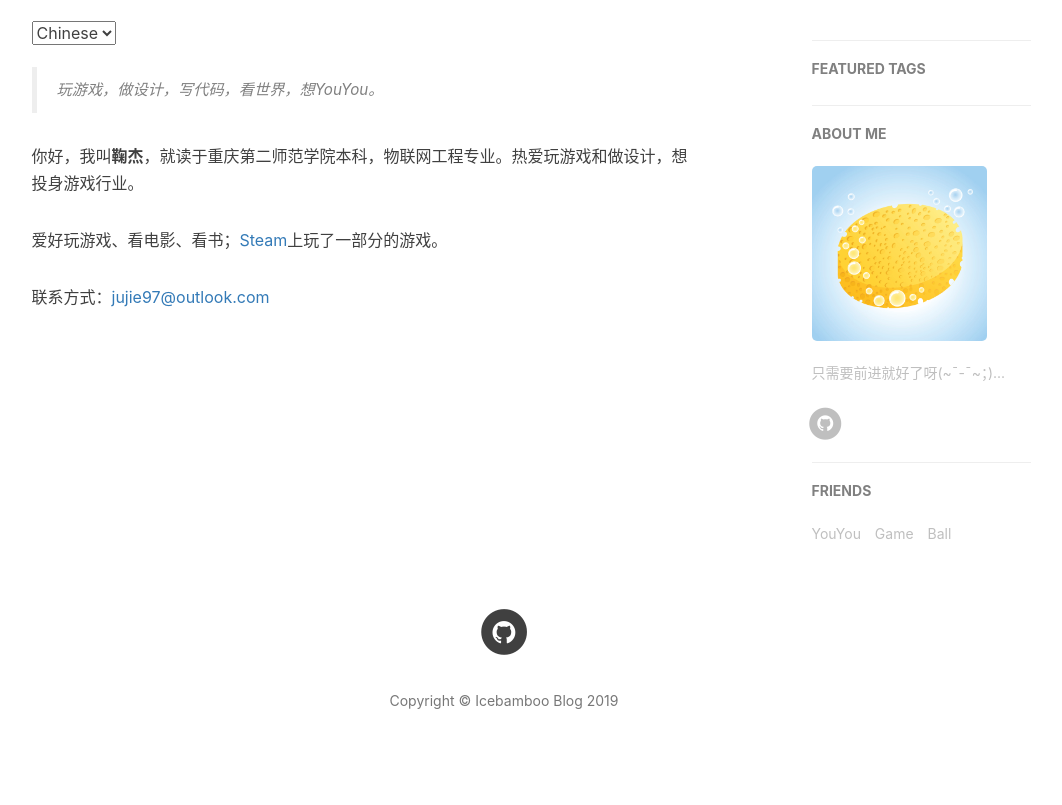
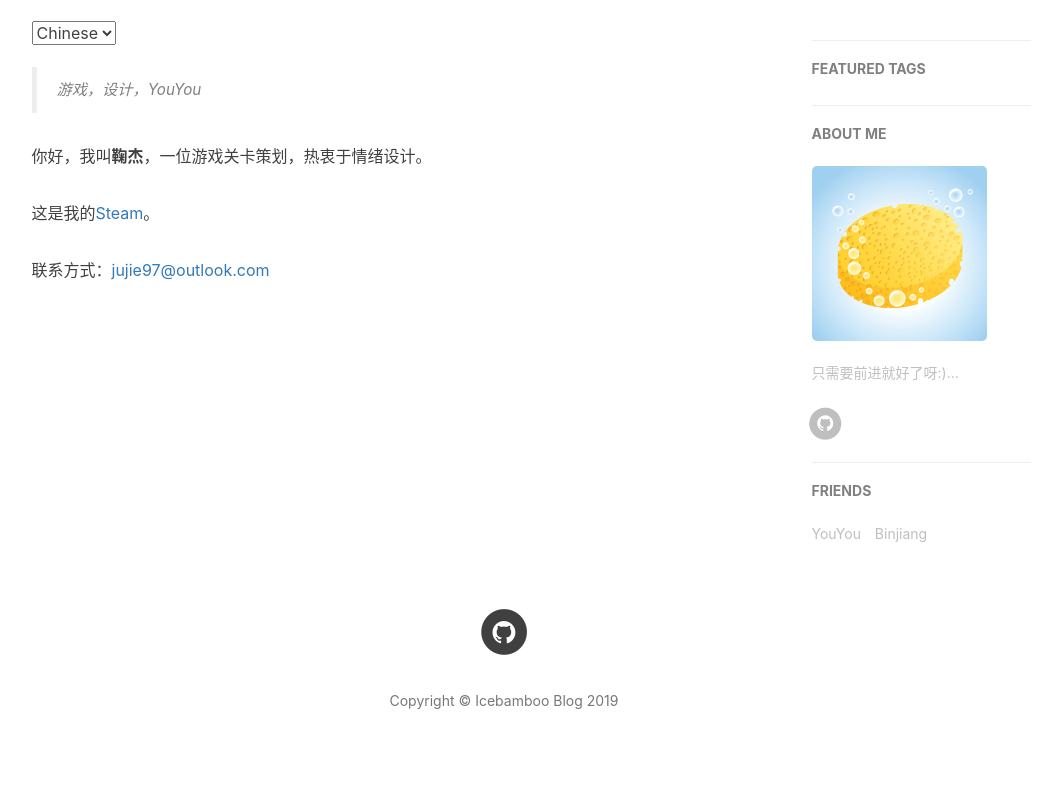
Before and after one commit to icebamboo97/icebamboo97.github.io, a Jekyll site: the page built from about.html, in a window 1280 px wide. Shown: the part 418-1223 px from the top of the page, without its empty margins (136-1198 px from the left). Built offline with Jekyll 4.4.1, drawn with Linux system fonts in a browser that asks for light colours; nearby versions of some CDN libraries; comment, search, counter and statistics services are not loaded.

Commit message:
Update description

```diff
--- a/_config.yml
+++ b/_config.yml
@@ -3,7 +3,7 @@ title: Icebamboo Blog
 SEOTitle: Icebamboo的博客 | Icebamboo Blog
 header-img: img/home-bg.jpg
 email: a271093251@live.com
-description: "爱好设计与实现"
+description: "爱好游戏与设计"
 keyword: ""
 url: "icebamboo97.github.io"              # your host, for absolute URL
 baseurl: ""         # for example, '/blog' if your blog hosted on 'host/blog'
@@ -71,7 +71,7 @@ ba_track_id: aa720363c3a4c614d2ccd86dc26c37f0
 
 # Sidebar settings
 sidebar: true                           # whether or not using Sidebar.
-sidebar-about-description: "只需要前进就好了呀(~ˉ-ˉ~；)..."
+sidebar-about-description: "只需要前进就好了呀:)..."
 sidebar-avatar: /img/avatar-sponge.jpg      # use absolute URL, seeing it's used in both `/` and `/about/`
 
 
@@ -88,10 +88,7 @@ friends: [
         title: "YouYou",
         href: "#"
     },{
-        title: "Game",
-        href: "#"
-    },{
-        title: "Ball",
-        href: "#"
+        title: "Binjiang",
+        href: "http://www.drinkwater.top/"
     }
 ]
--- a/about.html
+++ b/about.html
@@ -14,11 +14,11 @@ header-img: "img/about-bg.jpg"
 <!-- Chinese Version -->
 <div class="zh post-container">
     <blockquote>
-        玩游戏，做设计，写代码，看世界，想YouYou。
+        游戏，设计，YouYou
     </blockquote>
-    <p>你好，我叫<strong>鞠杰</strong>，就读于重庆第二师范学院本科，物联网工程专业。热爱玩游戏和做设计，想投身游戏行业。</p>
+    <p>你好，我叫<strong>鞠杰</strong>，一位游戏关卡策划，热衷于情绪设计。</p>
 
-    <p>爱好玩游戏、看电影、看书；<a href="https://steamcommunity.com/id/271093251/" target="_blank">Steam</a>上玩了一部分的游戏。</p>
+    <p>这是我的<a href="https://steamcommunity.com/id/271093251/" target="_blank">Steam</a>。</p>
 
     <p>联系方式：<a href="mailto:jujie97@outlook.com">jujie97@outlook.com</a></p>
 </div>
```
Also changed, not shown: other parts of about.html (+4 -4 lines).
